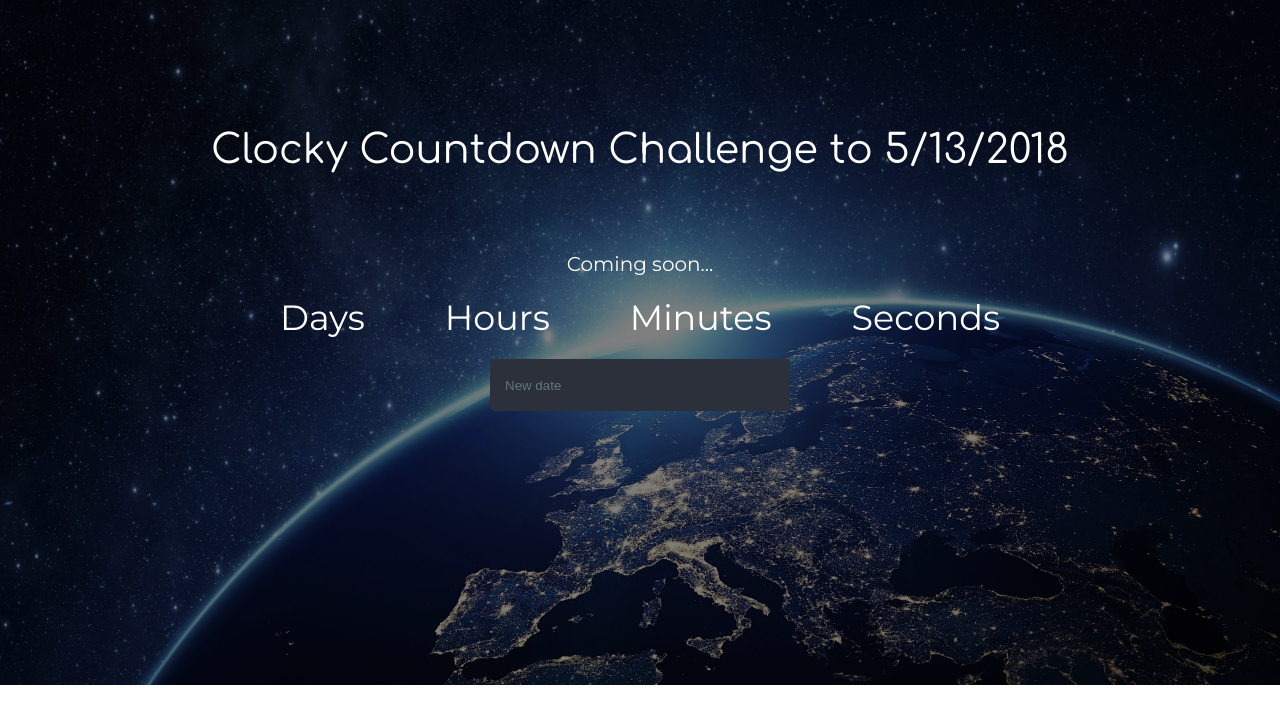
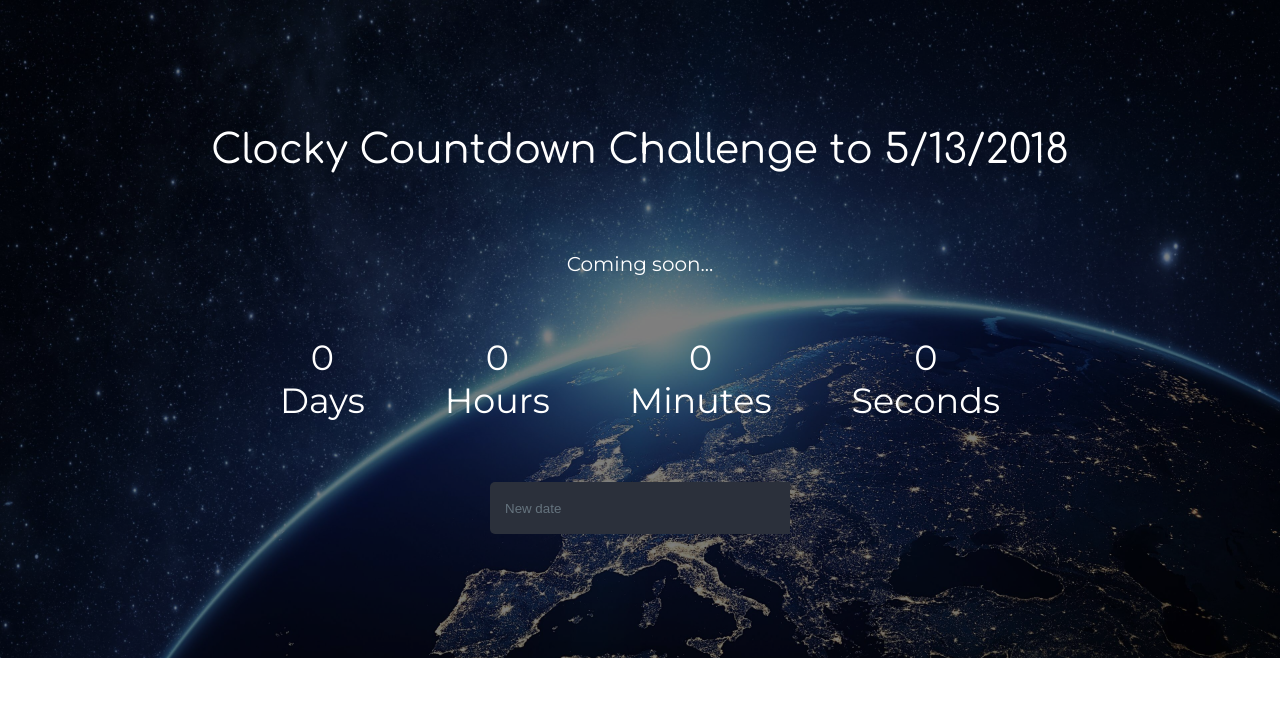
Before and after one commit to eduardorasgado/clocky-countdown, a React (Create React App) app: page / in a window 1280 px wide. Shown: the top 724 px of the page. Built offline with nearby package versions, Linux system fonts and the light colour scheme.

Commit message:
F: Creation of Clock component and exported to App.js

```diff
--- a/src/App.css
+++ b/src/App.css
@@ -19,8 +19,12 @@
   color: white;
   font-size: 35px;
   padding-top: 10%;
-  padding-bottom: 22vh;
+  padding-bottom: 2%;
   background: rgb(0,0,0,0.5);
+}
+
+.App p {
+  font-size: 20px;
 }
 
 /*title*/
@@ -32,14 +36,18 @@
 
 /*clock*/
 .Clock-days, .Clock-hours, .Clock-minutes, .Clock-seconds{
-  display: inline;
+  display: inline-block;
   margin: 40px;
 
 }
 
-.App p {
-  font-size: 20px;
+.digit {
+  display: block;
 }
+.date-piece{
+  display: inline;
+}
+
 
 /*---------------New Date Input-----------------*/
 
@@ -106,6 +114,7 @@
   color: #4f5b66;
   opacity: 0;
   font-size: 10pt;
+  cursor: pointer;
 
   -webkit-transition: all .55s ease;
   -moz-transition: all .55s ease;
--- a/src/App.js
+++ b/src/App.js
@@ -1,6 +1,9 @@
 import React, { Component } from 'react';
-import logo from './logo.svg';
+/*Importing Styles*/
 import './App.css';
+/*Importing the clock*/
+import Clock from './Clock';
+
 
 class App extends Component {
   constructor(props){
@@ -14,12 +17,15 @@ class App extends Component {
     var dateNow = month + '/' + day + '/' + year;
     this.state = {
       deadline: dateNow,
+      newDeadline: ''
     };
   }
 
   changeDeadline() {
+    /*console.log('state', this.state)*/
+    /*Set new deadline to old deadline*/
     this.setState({
-      deadline: "5/14/2018",
+      deadline: this.state.newDeadline,
     });
   }
 
@@ -31,18 +37,19 @@ class App extends Component {
             Clocky Countdown Challenge to {this.state.deadline}
           </div>
           <p>Coming soon...</p>
-          <div>
-            <div className="Clock-days">Days</div>
-            <div className="Clock-hours">Hours</div>
-            <div className="Clock-minutes">Minutes</div>
-            <div className="Clock-seconds">Seconds</div>
-          </div>
+
+          {/*CLOCK COMPONENT*/}
+          <Clock />
+
           <div className="box">
             <div className="App-input">
-              <input id="new" type="text" placeholder="New date"/>
+
+              <input id="new" type="text" placeholder="New date"
+              onChange={event => this.setState({newDeadline: event.target.value})}/>
+
               {/*--ES6 Anonymous function for no loops that could crash the app*/}
-              <button class="icon" onClick={() => this.changeDeadline()}>
-                <i class="fa fa-calendar"></i>
+              <button className="icon" onClick={() => this.changeDeadline()}>
+                <i className="fa fa-calendar"></i>
               </button>
             </div>
           </div>
--- /dev/null
+++ b/src/Clock.js
@@ -0,0 +1,39 @@
+import React, { Component } from 'react';
+import './App.css';
+
+class Clock extends Component {
+	constructor(props) {
+		super(props);
+		this.state = {
+			days: 0,
+			hours: 0,
+			minutes: 0,
+			seconds: 0
+		}
+	}
+
+	render(){
+		return (
+			<div>
+	          <div className="Clock-days">
+	            <span className="digit">{this.state.days}</span>
+	            <span className="date-piece">Days</span>
+	          </div>
+	          <div className="Clock-hours">
+	            <span className="digit">{this.state.hours}</span>
+	            <span className="date-piece">Hours</span>
+	          </div>
+	          <div className="Clock-minutes">
+	            <span className="digit">{this.state.minutes}</span>
+	            <span className="date-piece">Minutes</span>
+	          </div>
+	          <div className="Clock-seconds">
+	            <span className="digit">{this.state.seconds}</span>
+	            <span className="date-piece">Seconds</span>
+	           </div>
+	          </div>
+			);
+	}
+}
+
+export default Clock;
```
